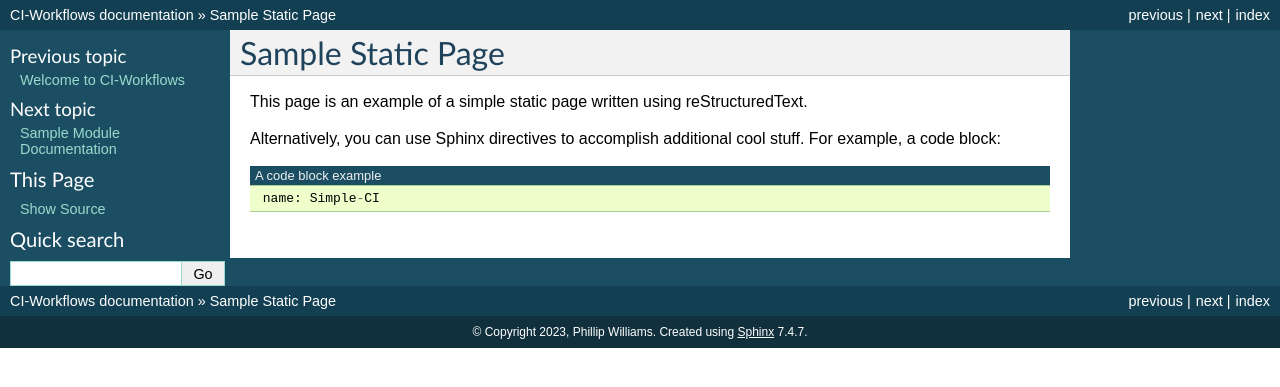
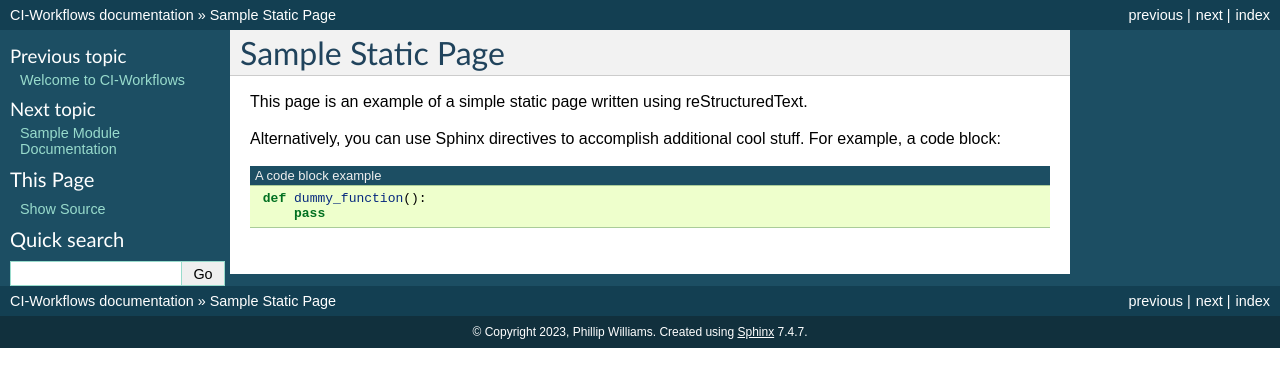
Before and after one commit to Philliams/CI-Workflows, a Sphinx documentation site: the page built from docs/source/sphinx_examples/sample_static.rst, in a window 1280 px wide. Shown: the top 387 px of the page. Built offline with Sphinx 7.4.7, drawn with Linux system fonts in a browser that asks for light colours.

```diff
--- a/docs/source/sphinx_examples/sample_static.rst
+++ b/docs/source/sphinx_examples/sample_static.rst
@@ -8,6 +8,7 @@ Alternatively, you can use Sphinx directives to accomplish additional cool stuff
 .. code-block::
    :caption: A code block example
 
-    name: Simple-CI
+    def dummy_function():
+        pass
 
 .. This is a comment block that does not show up in the documentation
```
Also changed, not shown: README.md (+3 -1 lines).
